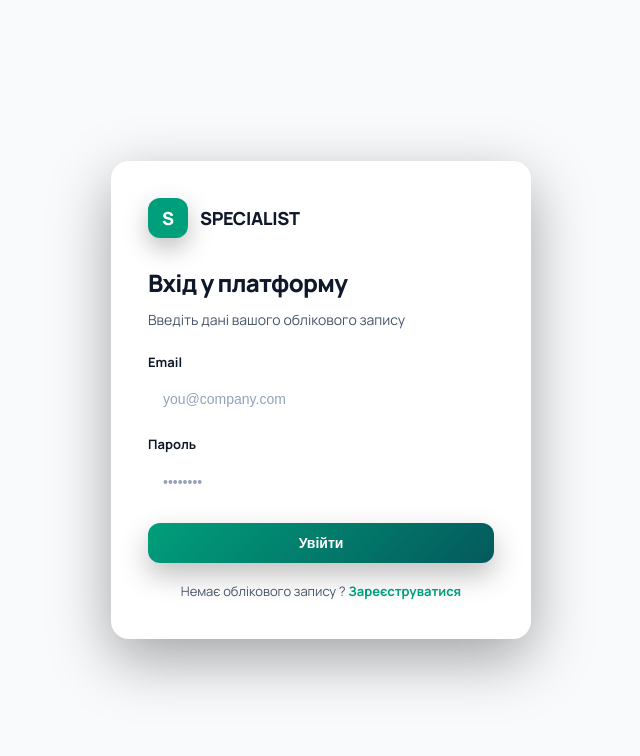
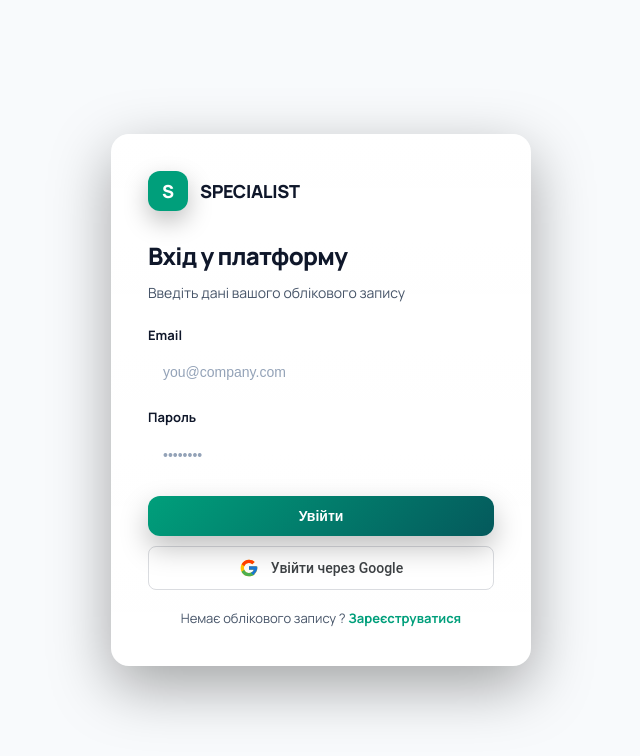
Before and after one commit to jang1988/learning-board, a Next.js app: page /auth/login in a window 1280 px wide. Shown: the top 756 px of the page, without its empty margins (319-959 px from the left). Built offline with nearby package versions, Linux system fonts and the light colour scheme.

Commit message:
createGoogleAuth

```diff
--- a/app/auth/auth.module.css
+++ b/app/auth/auth.module.css
@@ -200,6 +200,55 @@
 	transform: none;
 }
 
+.googleBtn {
+	width: 100%;
+	height: 44px;
+
+	margin-top: 10px;
+	display: flex;
+	align-items: center;
+	justify-content: center;
+	gap: 12px;
+
+	background: #fff;
+	color: #3c4043;
+
+	border: 1px solid #dadce0;
+	border-radius: 8px;
+
+	font-size: 14px;
+	font-weight: 500;
+	font-family: Roboto, Arial, sans-serif;
+
+	cursor: pointer;
+
+	transition: all 0.2s ease;
+}
+
+.googleBtn:hover {
+	background: #f8f9fa;
+	border-color: #c6c6c6;
+	box-shadow: 0 1px 2px rgba(60, 64, 67, 0.3);
+}
+
+.googleBtn:active {
+	background: #f1f3f4;
+}
+
+.googleBtn:focus-visible {
+	outline: none;
+	box-shadow: 0 0 0 3px rgba(26, 115, 232, 0.3);
+}
+
+.googleBtn:disabled {
+	opacity: 0.6;
+	cursor: not-allowed;
+}
+
+.googleBtn svg {
+	flex-shrink: 0;
+}
+
 /* FOOTER */
 
 .footer {
--- a/app/auth/login/page.tsx
+++ b/app/auth/login/page.tsx
@@ -57,6 +57,17 @@ export default function LoginPage() {
 		router.refresh()
 	}
 
+	const handleGoogleLogin = async () => {
+		const supabase = createClient()
+
+		await supabase.auth.signInWithOAuth({
+			provider: 'google',
+			options: {
+				redirectTo: `${window.location.origin}/auth/callback`
+			}
+		})
+	}
+
 	return (
 		<div className={styles.wrap}>
 			<div className={styles.card}>
@@ -106,6 +117,38 @@ export default function LoginPage() {
 					</button>
 				</form>
 
+				<button
+					type="button"
+					onClick={handleGoogleLogin}
+					className={styles.googleBtn}
+				>
+					<svg
+						width="20"
+						height="20"
+						viewBox="0 0 48 48"
+						aria-hidden="true"
+					>
+						<path
+							fill="#FFC107"
+							d="M43.6 20.5H42V20H24v8h11.3C33.7 32.7 29.3 36 24 36c-6.6 0-12-5.4-12-12s5.4-12 12-12c3 0 5.7 1.1 7.8 3l5.7-5.7C34.1 6.1 29.3 4 24 4 12.9 4 4 12.9 4 24s8.9 20 20 20 20-8.9 20-20c0-1.3-.1-2.4-.4-3.5z"
+						/>
+						<path
+							fill="#FF3D00"
+							d="M6.3 14.7l6.6 4.8C14.7 15 18.9 12 24 12c3 0 5.7 1.1 7.8 3l5.7-5.7C34.1 6.1 29.3 4 24 4 16.3 4 9.7 8.3 6.3 14.7z"
+						/>
+						<path
+							fill="#4CAF50"
+							d="M24 44c5.2 0 10-2 13.6-5.2l-6.3-5.3c-2.1 1.6-4.7 2.5-7.3 2.5-5.3 0-9.8-3.3-11.4-8l-6.5 5C9.5 39.5 16.2 44 24 44z"
+						/>
+						<path
+							fill="#1976D2"
+							d="M43.6 20.5H42V20H24v8h11.3c-1.1 3.2-3.4 5.6-6.7 7.2l6.3 5.3C38.5 37.2 44 31.3 44 24c0-1.3-.1-2.4-.4-3.5z"
+						/>
+					</svg>
+
+					<span>Увійти через Google</span>
+				</button>
+
 				<p className={styles.footer}>
 					Немає облікового запису ?{' '}
 					<Link
```
Also changed, not shown: app/auth/callback/route.ts (added, +50 -0 lines).
